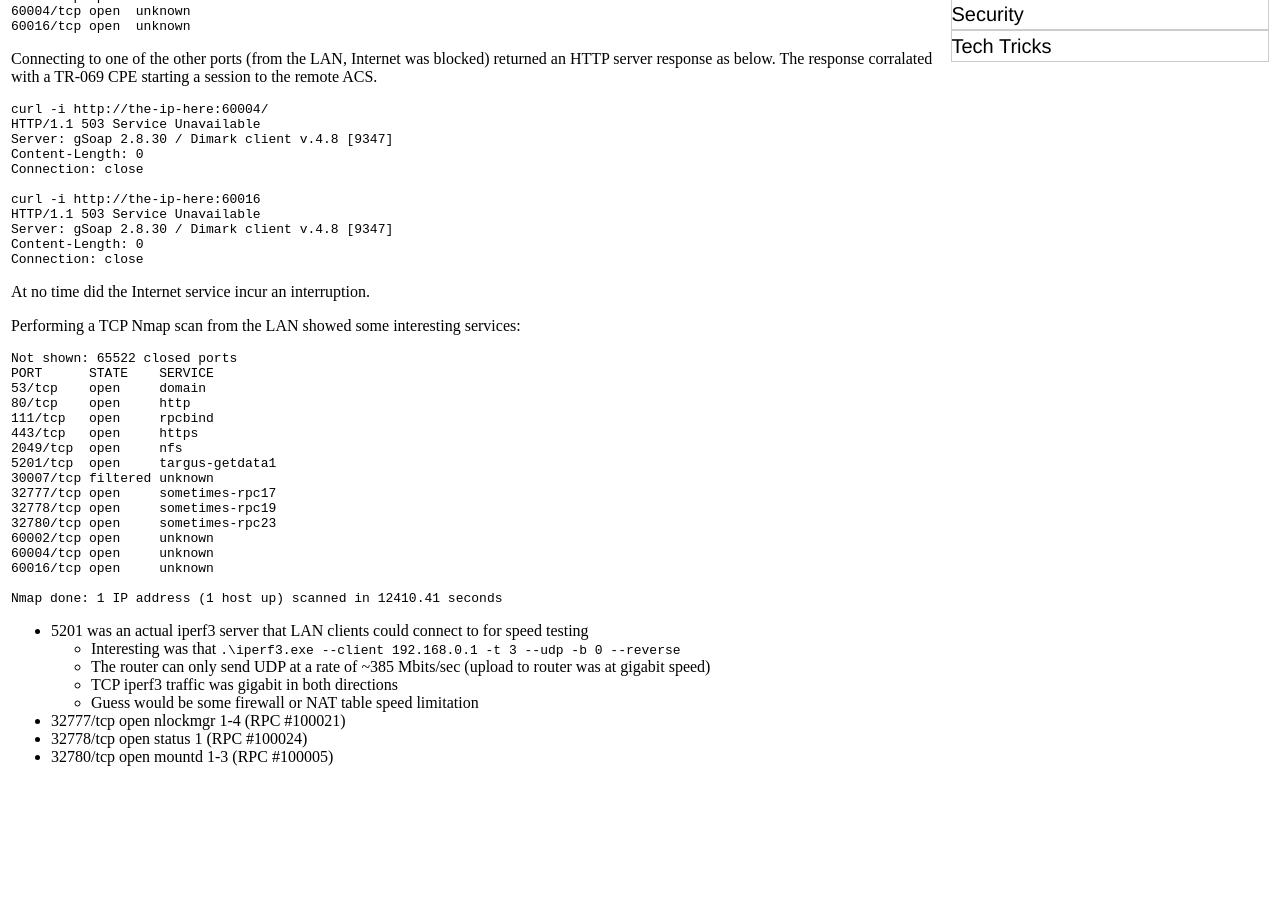
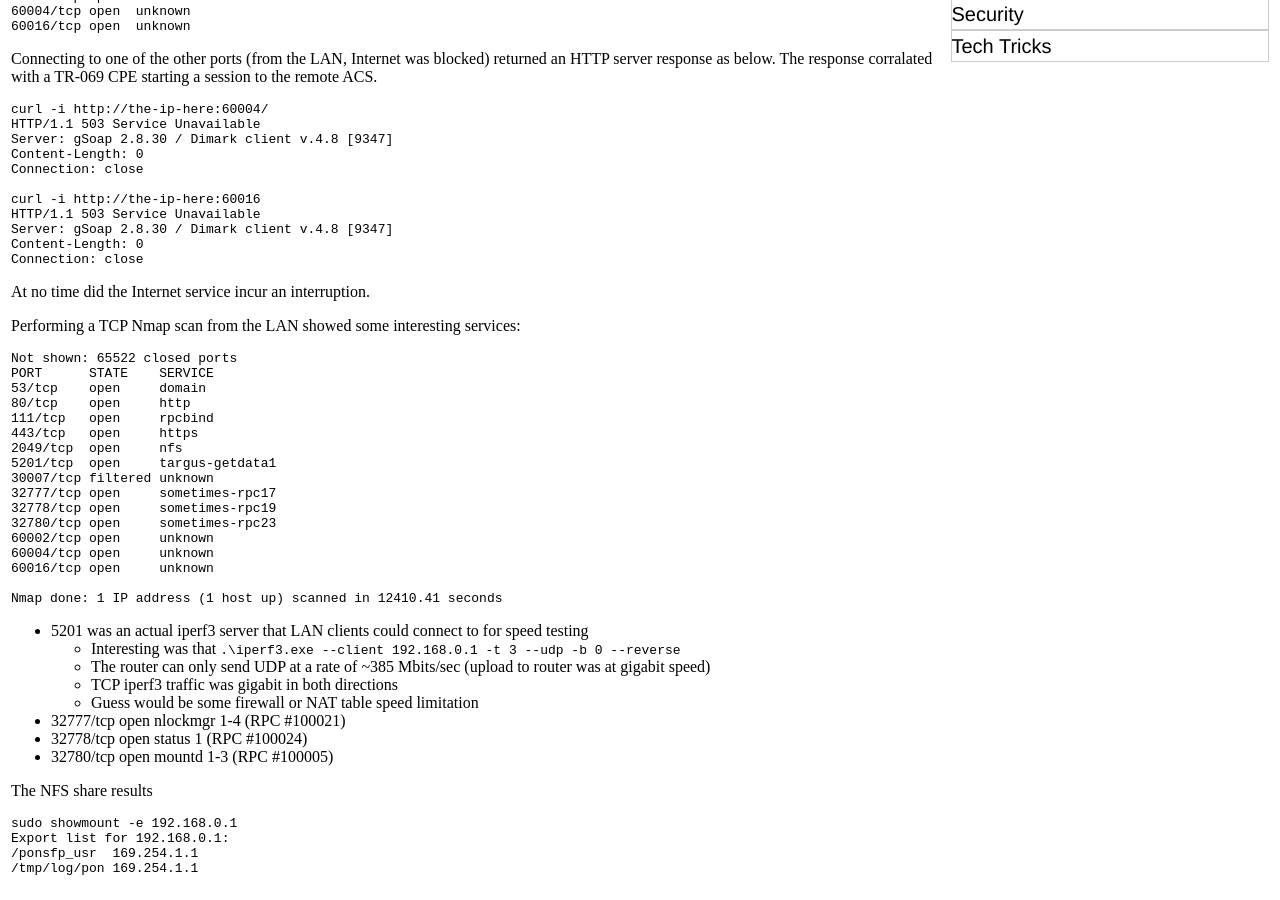
Before and after one commit to rbeede/rbeede.github.io, a Jekyll site: the page built from _posts/2024-09-13-Calix_GigaSpire_router_and_unexpected_TR-069_listening_port.html, in a window 1280 px wide and 900 px high, scrolled down 604 px. Built offline with Jekyll 4.4.1, drawn with Linux system fonts in a browser that asks for light colours; before the commit the page ends 1397 px from its top, so only the background shows below that.

Commit message:
NFS results

```diff
--- a/_posts/2024-09-13-Calix_GigaSpire_router_and_unexpected_TR-069_listening_port.html
+++ b/_posts/2024-09-13-Calix_GigaSpire_router_and_unexpected_TR-069_listening_port.html
@@ -110,5 +110,12 @@ Nmap done: 1 IP address (1 host up) scanned in 12410.41 seconds
 </ul>
 
 <p>
+The NFS share results
+</p>
 
-</p>
+<pre>
+sudo showmount -e 192.168.0.1
+Export list for 192.168.0.1:
+/ponsfp_usr  169.254.1.1
+/tmp/log/pon 169.254.1.1
+</pre>
```
